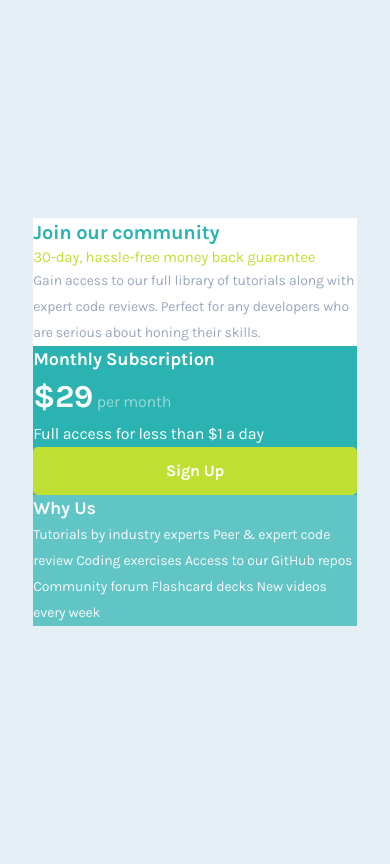
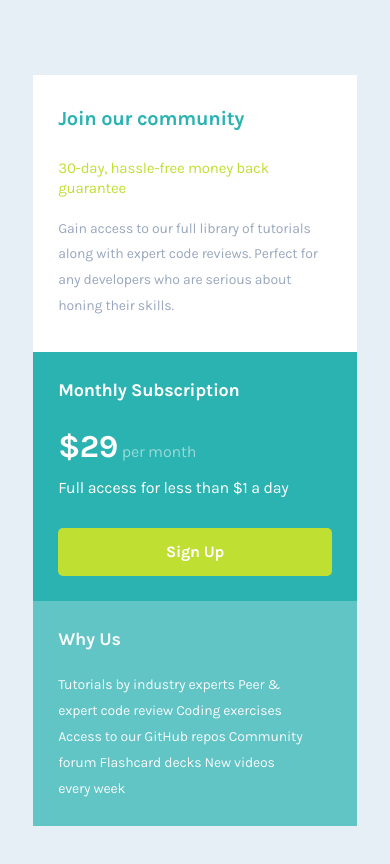
Before and after one commit to waquintero-ia/singlePrice, a React (Vite) app: page / in a window 390 px wide. Shown: the top 864 px of the page. Built offline with nearby package versions, Linux system fonts and the light colour scheme.

Commit message:
mobile version

```diff
--- a/src/App.css
+++ b/src/App.css
@@ -1,3 +1,12 @@
+:root {
+  --flow-space-title: 6.4vw;
+  --flow-space-description: 4.27vw;
+  --flow-space-price: 4.8vw;
+  --flow-space-pricing: 6.94vw;
+  --flow-space-content: 1.07vw;
+  --flow-space-description-footer: 4.8vw;
+}
+
 body {
   font-family: 'Karla', sans-serif;
   display: flex;
@@ -5,9 +14,35 @@ body {
   align-items: center;
   min-height: 100vh;
   background-color: #E6EFF5;
+  padding-top: 19.2vw;
+  padding-bottom: 16.53vw;
 }
 
 main {
   width: 82.94vw;
   border-radius: 5px;
 }
+
+.flow__title > * + * {
+  margin-top: var(--flow-space-title, 1em);
+}
+
+.flow__description > * + * {
+  margin-top: var(--flow-space-description, 1em);
+}
+
+.flow__price > * + * {
+  margin-top: var(--flow-space-price, 1em);
+}
+
+.flow__pricing > * + * {
+  margin-top: var(--flow-space-pricing, 1em);
+}
+
+.flow__content__pricing > * + * {
+  margin-top: var(--flow-space-content, 1em);
+}
+
+.flow__description__footer > * + * {
+  margin-top: var(--flow-space-description-footer, 1em);
+}
--- a/src/component/Description.jsx
+++ b/src/component/Description.jsx
@@ -1,10 +1,10 @@
 const Description = () => {
-  const container__description = 'text-white bg-blue-100 opacity-70'
+  const container__description = 'text-white bg-blue-100 opacity-70 pt-[6.4vw] pr-[13.07vw] pb-[6.4vw] pl-[6.4vw]'
   const composition_h2 = 'tracking-[-0.01375rem]'
   const composition_description = 'leading-[185.72%] tracking-[-0.010625rem]'
   return (
     <>
-      <article className={`container__description ${container__description}`}>
+      <article className={`container__description flow__description__footer ${container__description}`}>
         <h2 className={`${composition_h2}`}>
           Why Us
         </h2>
--- a/src/component/Price.jsx
+++ b/src/component/Price.jsx
@@ -1,5 +1,5 @@
 const Price = () => {
-  const composition_container_price = 'text-white bg-blue-100'
+  const composition_container_price = 'text-white bg-blue-100 p-[6.4vw]'
   const composition_h2 = 'tracking-[-0.01375rem]'
   const composition_price = 'tracking-[-0.025rem]'
   const composition_unit = 'leading-[162.5%] tracking-[-0.0125rem]'
@@ -8,19 +8,23 @@ const Price = () => {
 
   return (
     <>
-      <article className={`container__price ${composition_container_price}`}>
+      <article className={`container__price flow__price ${composition_container_price}`}>
         <h2 className={`${composition_h2}`}>
           Monthly Subscription
         </h2>
+        <div className="container__pricing flow__pricing">
+          <div className="content__pricing flow__content__pricing">
             <p className="pricing">
               <span className={`price ${composition_price}`}>$29</span> <span className={`unit ${composition_unit} ${utility_opacity}`}>per month</span>
             </p>
             <p className={`unit ${composition_unit}`}>
               Full access for less than $1 a day
             </p>
+          </div>
           <button className={`${composition_button}`}>
             Sign Up
           </button>
+        </div>
       </article>
     </>
   )
--- a/src/component/Title.jsx
+++ b/src/component/Title.jsx
@@ -1,14 +1,15 @@
 const Title = () => {
-  const composition_container_title = 'bg-white'
+  const composition_container_title = 'bg-white px-[6.4vw] pt-[7.47vw] pb-[8.54vw]'
   const composition_title = 'tracking-[-0.015625rem] text-blue-100'
   const composition_subtitle = 'leading-[133%] tracking-[-0.011875rem] text-green-100'
   const composition_description = 'leading-[185.72%] tracking-[-0.010625rem] text-grey-100'
   return (
     <>
-      <article className={`container__title ${composition_container_title}`}>
+      <article className={`container__title flow__title ${composition_container_title}`}>
         <h1 className={`title ${composition_title}`}>
           Join our community
         </h1>
+        <div className="container__description flow__description">
           <p className={`subtitle ${composition_subtitle}`}>
             30-day, hassle-free money back guarantee
           </p>
@@ -16,6 +17,7 @@ const Title = () => {
             Gain access to our full library of tutorials along with expert code reviews.
             Perfect for any developers who are serious about honing their skills.
           </p>
+        </div>
       </article>
     </>
   )
```
Lines whose indentation alone changed are shown as unchanged.
